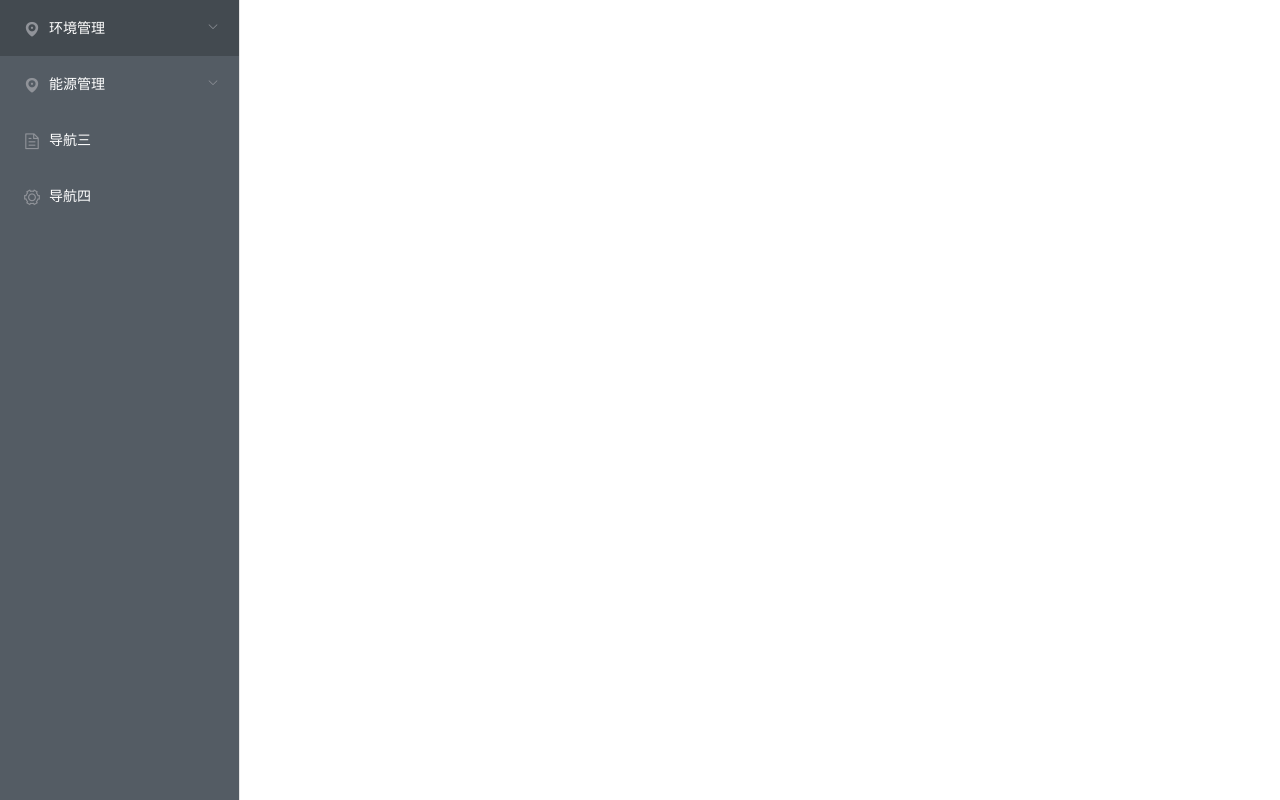
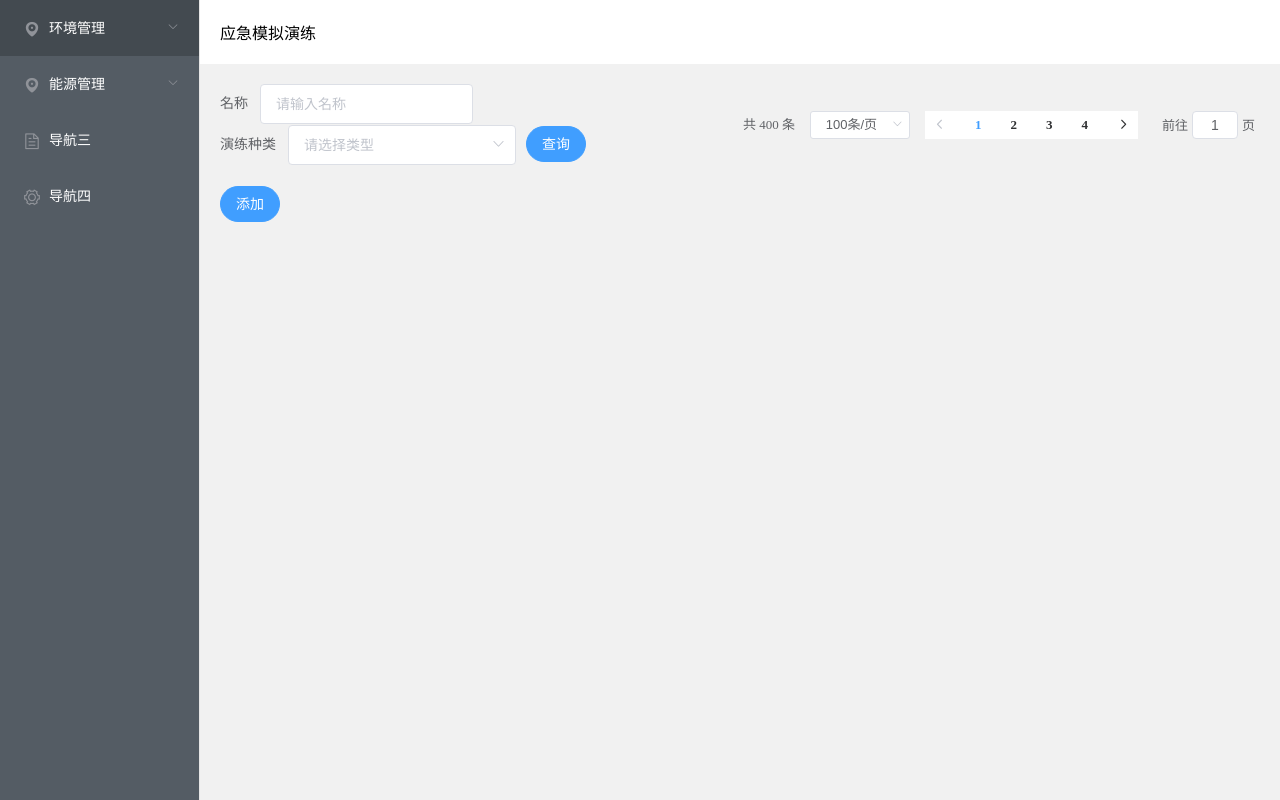
Before and after one commit to bo-ddd/park, a Vue app: page /meetEarly in a window 1280 px wide. Built offline with nearby package versions, Linux system fonts and the light colour scheme.

Commit message:
刘伟博

```diff
--- a/src/App.vue
+++ b/src/App.vue
@@ -1,7 +1,7 @@
 <template>
     <div class="main">
       <div class="menu"><Layout></Layout></div>
-      <div>
+      <div class="container">
         <router-view></router-view>
       </div>
     </div>
@@ -28,8 +28,11 @@ body{
 }
 
 .menu{
-  min-width: 30vh;
+  min-width: 200px;
   height: 100vh;
+}
+.container{
+  width: cala(100vw - 200px);
 }
 
 
--- a/src/router/index.js
+++ b/src/router/index.js
@@ -28,8 +28,19 @@ const routes = [
     name: 'enterpriseEnvironmentalProtection',
     component: () => import('../views/enterpriseEnvironmentalProtection/enterpriseEnvironmentalProtection.vue')
   },
+  {
+    //应急模拟训练
+    path: '/meetDrill',
+    name: 'meetDrill',
+    component: () => import('../views/meet/meetDrill.vue')
+  },
+  {
+    //应急检测预警
+    path: '/meetEarly',
+    name: 'meetEarly',
+    component: () => import('../views/meet/meetEarly.vue')
+  },
 ]
-
 const router = new VueRouter({
   mode: 'history',
   base: process.env.BASE_URL,
--- /dev/null
+++ b/src/views/meet/meetDrill.vue
@@ -0,0 +1,67 @@
+//应急监测预警
+<template>
+    <div class="home">
+        <el-row class="tac">
+            <el-col :span="12">
+                <h5>自定义颜色</h5>
+                <el-menu default-active="2" class="el-menu-vertical-demo" @open="handleOpen" @close="handleClose"
+                    background-color="#545c64" text-color="#fff" active-text-color="#ffd04b">
+                    <el-submenu index="1">
+                        <template slot="title">
+                            <i class="el-icon-location"></i>
+                            <span>导航一</span>
+                        </template>
+                        <el-menu-item-group>
+                            <template slot="title">分组一</template>
+                            <el-menu-item index="1-1">选项1</el-menu-item>
+                            <el-menu-item index="1-2">选项2</el-menu-item>
+                        </el-menu-item-group>
+                        <el-menu-item-group title="分组2">
+                            <el-menu-item index="1-3">选项3</el-menu-item>
+                        </el-menu-item-group>
+                        <el-submenu index="1-4">
+                            <template slot="title">选项4</template>
+                            <el-menu-item index="1-4-1">选项1</el-menu-item>
+                        </el-submenu>
+                    </el-submenu>
+                    <el-menu-item index="2">
+                        <i class="el-icon-menu"></i>
+                        <span slot="title">导航二</span>
+                    </el-menu-item>
+                    <el-menu-item index="3" disabled>
+                        <i class="el-icon-document"></i>
+                        <span slot="title">导航三</span>
+                    </el-menu-item>
+                    <el-menu-item index="4">
+                        <i class="el-icon-setting"></i>
+                        <span slot="title">导航四</span>
+                    </el-menu-item>
+                </el-menu>
+            </el-col>
+        </el-row>
+    </div>
+</template>
+
+<script>
+export default {
+    data() {
+        return {
+
+        }
+    },
+    methods: {
+        handleOpen(key, keyPath) {
+            console.log(key, keyPath);
+        },
+        handleClose(key, keyPath) {
+            console.log(key, keyPath);
+        }
+    }
+}
+</script>
+
+<style>
+.home{
+    display: flex;
+}
+</style>
--- /dev/null
+++ b/src/views/meet/meetEarly.vue
@@ -0,0 +1,93 @@
+//应急模拟演练
+<template>
+    <div class="wrap">
+        <div class="header">
+            <span>应急模拟演练</span>
+        </div>
+
+        <div class="form">
+            <el-form :inline="true" :model="formInline" class="demo-form-inline">
+                <el-form-item label="名称">
+                    <el-input v-model="formInline.user" placeholder="请输入名称"></el-input>
+                </el-form-item>
+                <el-form-item label="演练种类">
+                    <el-select v-model="formInline.region" placeholder="请选择类型">
+                        <el-option label="区域一" value="shanghai"></el-option>
+                        <el-option label="区域二" value="beijing"></el-option>
+                    </el-select>
+                </el-form-item>
+                <el-form-item>
+                    <el-button type="primary" @click="onSubmit">查询</el-button>
+                </el-form-item>
+            </el-form>
+
+            <div class="block">
+                <el-pagination @size-change="handleSizeChange" @current-change="handleCurrentChange"
+                    :current-page="currentPage4" :page-sizes="[100, 200, 300, 400]" :page-size="100"
+                    layout="total, sizes, prev, pager, next, jumper" :total="400">
+                </el-pagination>
+            </div>
+
+        </div>
+        <div class="add">
+            <el-button class="add-button" type="primary" @click="onSubmit">添加</el-button>
+        </div>
+
+
+    </div>
+</template>
+
+<script>
+export default {
+    data() {
+        return {
+            formInline: {
+                user: '',
+                region: '',
+                currentPage4: 1
+            }
+        }
+    },
+    methods: {
+        onSubmit() {
+            console.log('submit!');
+        },
+        handleSizeChange(val) {
+            console.log(`每页 ${val} 条`);
+        },
+        handleCurrentChange(val) {
+            console.log(`当前页: ${val}`);
+        }
+    }
+}
+</script>
+
+<style>
+.wrap {
+    width: calc(100vw - 200px);
+    height: 100vh;
+    background-color: #f1f1f1;
+}
+
+.header {
+    padding: 20px;
+    background: #fff;
+}
+
+.form {
+    display: flex;
+    justify-content: space-between;
+    align-items: center;
+    padding: 20px;
+}
+.el-form-item {
+    margin-bottom: 0px;
+}
+.add-button{
+    margin: 0 20px;
+}
+.el-button{
+    border-radius: 25px;
+    padding: 10px 15px;
+}
+</style>
```
